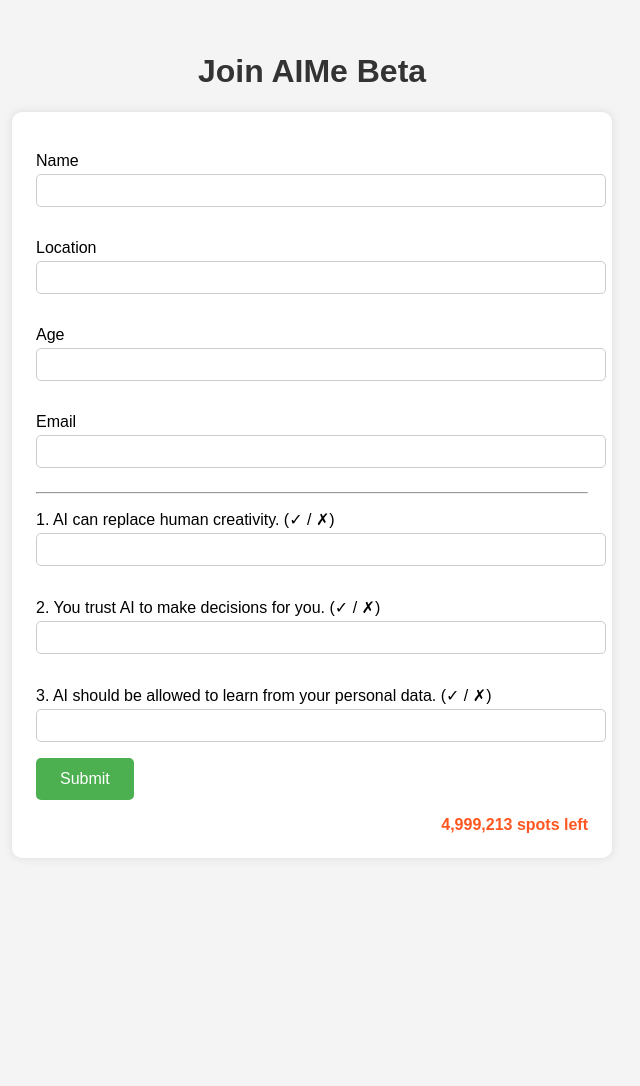
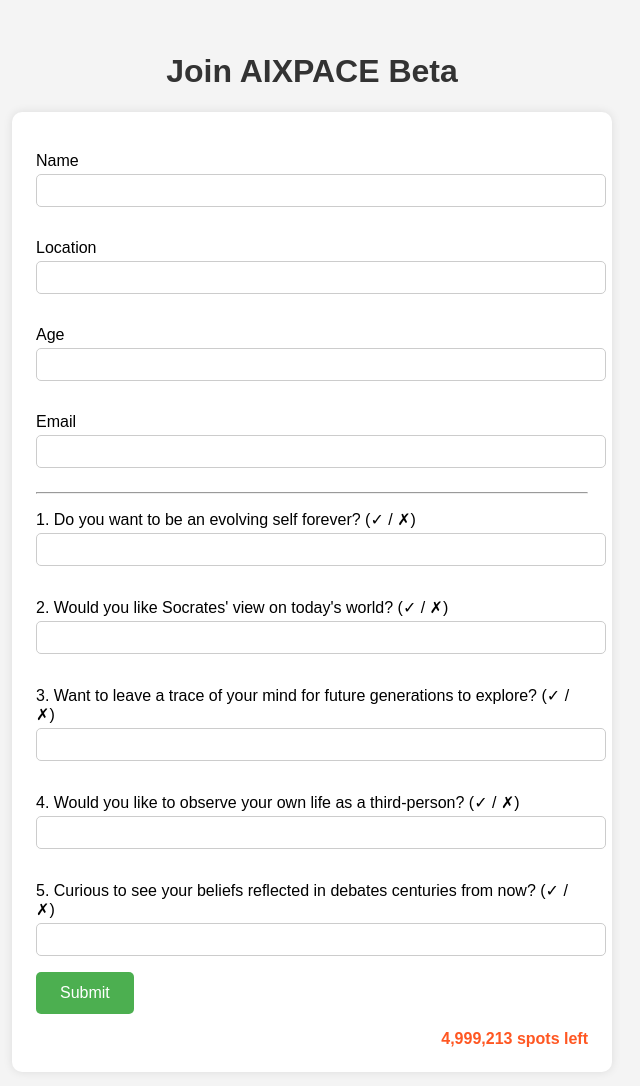
Before and after one commit to AIXPACE/AIXPACE-Lpage, a plain HTML site: page Index.html in a window 1280 px wide. Shown: the whole page, without its empty margins (328-968 px from the left). Before the commit the page ends 890 px from the top, so only its background shows below. Drawn offline with Linux system fonts and the light colour scheme.

Commit message:
Update Index.html

```diff
--- a/Index.html
+++ b/Index.html
@@ -2,7 +2,7 @@
 <html lang="en">
 <head>
   <meta charset="UTF-8">
-  <title>AIMe Beta Sign-Up</title>
+  <title>AIXPACE Beta Sign-Up</title>
   <style>
     body {
       font-family: sans-serif;
@@ -50,7 +50,7 @@
   </style>
 </head>
 <body>
-  <h1>Join AIMe Beta</h1>
+  <h1>Join AIXPACE Beta</h1>
   <form action="https://script.google.com/macros/s/AKfycbzivuM0Z-KwkC61SPTy43d8yYAyQ8VxhMMRWoZTcjsYpjs1i9-4sfv5qD15YCDDbjm8/exec" method="POST">
 
     <label for="name">Name</label>
@@ -67,14 +67,20 @@
 
     <hr>
 
-    <label>1. AI can replace human creativity. (✓ / ✗)</label>
+    <label>1. Do you want to be an evolving self forever? (✓ / ✗)</label>
     <input type="text" name="Q1" required>
 
-    <label>2. You trust AI to make decisions for you. (✓ / ✗)</label>
+    <label>2. Would you like Socrates' view on today's world? (✓ / ✗)</label>
     <input type="text" name="Q2" required>
 
-    <label>3. AI should be allowed to learn from your personal data. (✓ / ✗)</label>
+    <label>3. Want to leave a trace of your mind for future generations to explore? (✓ / ✗)</label>
     <input type="text" name="Q3" required>
+
+    <label>4. Would you like to observe your own life as a third-person? (✓ / ✗)</label>
+    <input type="text" name="Q4" required>
+
+    <label>5. Curious to see your beliefs reflected in debates centuries from now? (✓ / ✗)</label>
+    <input type="text" name="Q5" required>
 
     <button type="submit">Submit</button>
 
```
